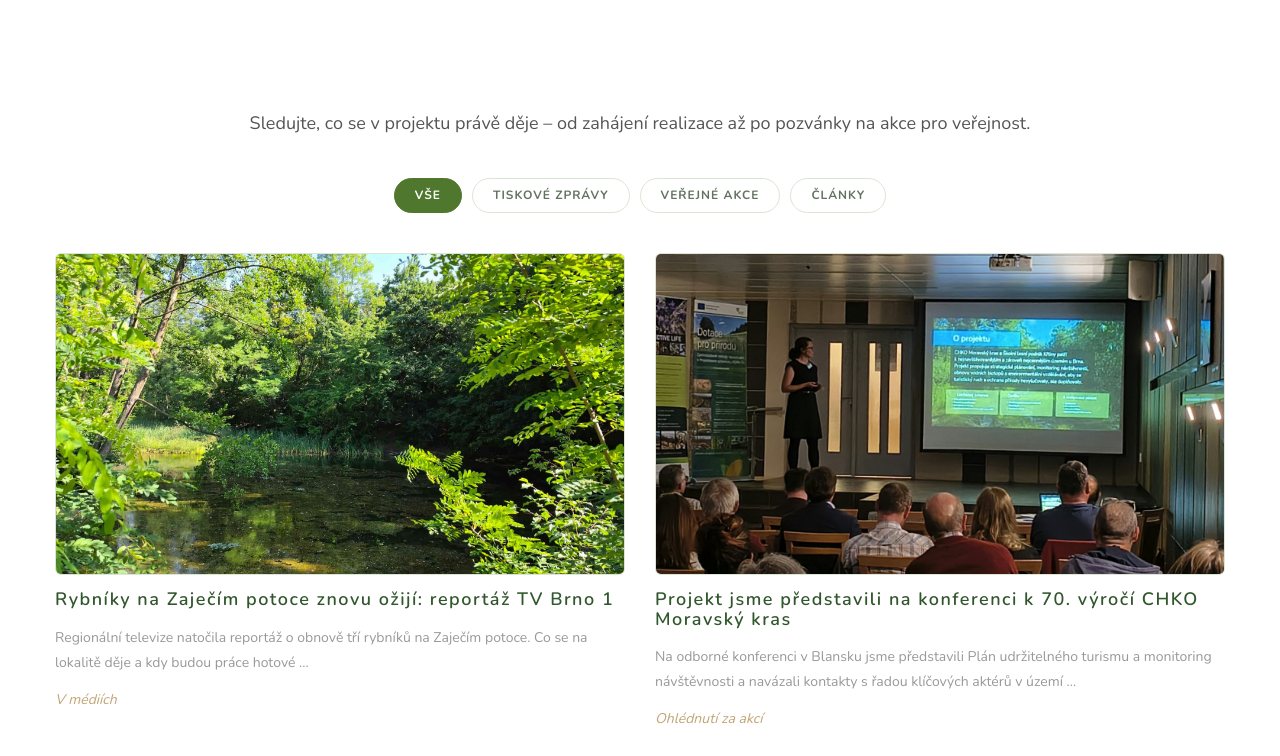
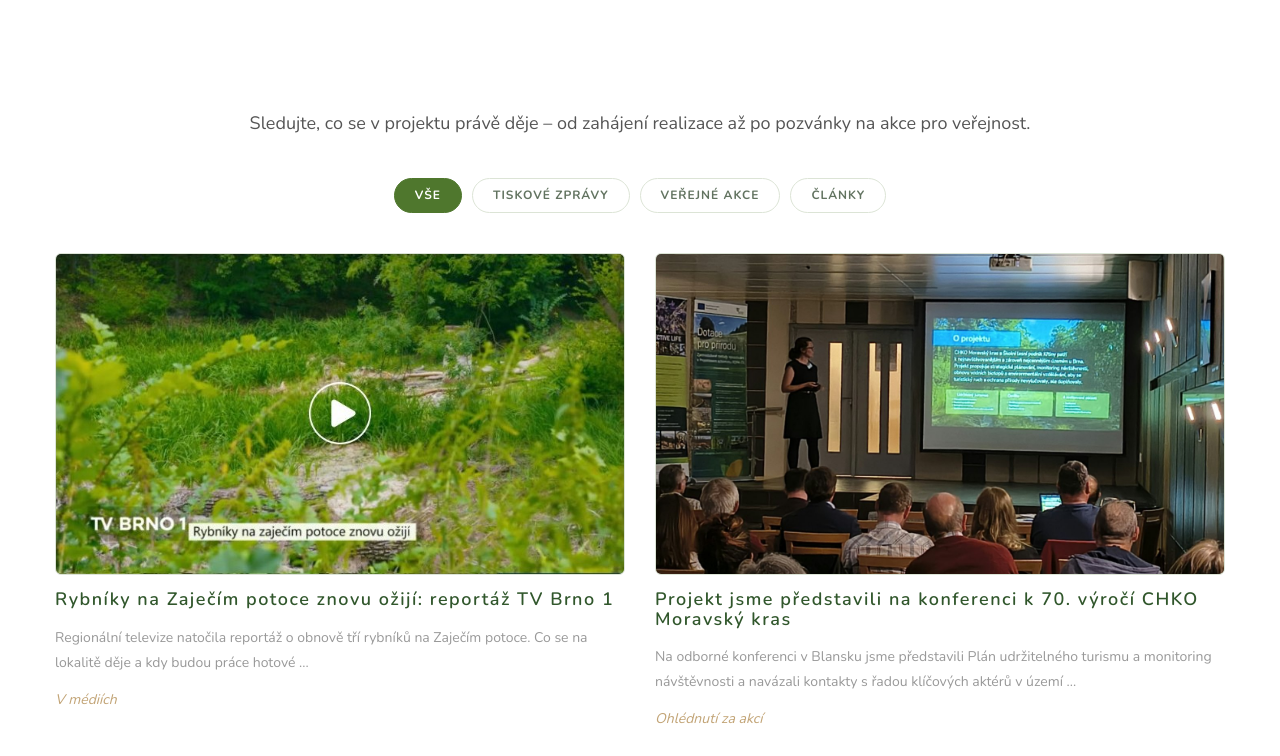
Before and after one commit to asitisready-ops/2026_07_svycary, a plain HTML site: page aktuality.html in a window 1280 px wide. Shown: the part 401-1157 px from the top of the page. Drawn offline with nearby package versions, Linux system fonts and the light colour scheme.

Commit message:
Náhled reportáže TV Brno 1 na kartě aktuality, zmenšit snímek v článku
Co-Authored-By: Claude Opus 5.5 <noreply@anthropic.com>

```diff
--- a/aktuality.html
+++ b/aktuality.html
@@ -118,7 +118,7 @@
                     <a href="aktualita-tv-brno-1-rybniky-zajeci-potok-listopad-2026.html">
                         <div class="ws-journal-image">
                             <div class="ws-photo-placeholder ratio-16-9 has-image">
-                                <img src="assets/img/gallery/zajeci-potok/01-zarostla-hladina.jpg" alt="Zarostlá hladina rybníka na Zaječím potoce">
+                                <img src="assets/img/gallery/zajeci-potok/tv-brno-1-reportaz-2026-11-nahled.jpg" alt="Záběr z reportáže TV Brno 1 o rybnících na Zaječím potoce">
                             </div>
                         </div>
                         <div class="ws-journal-caption">
```
Also changed, not shown: aktualita-tv-brno-1-rybniky-zajeci-potok-listopad-2026.html (+1 -1 lines), assets/img/gallery/zajeci-potok/tv-brno-1-reportaz-2026-11-nahled.jpg (added).
